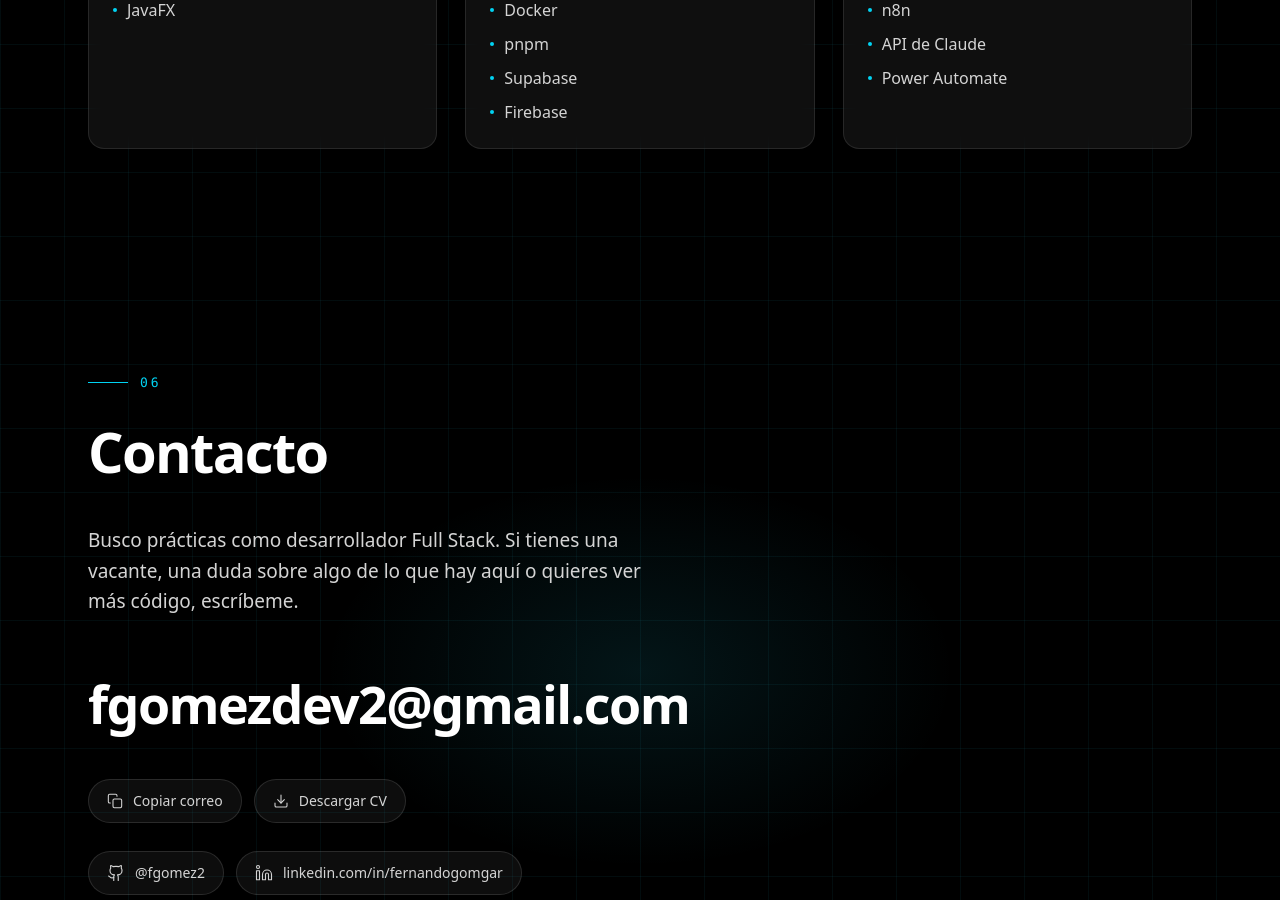
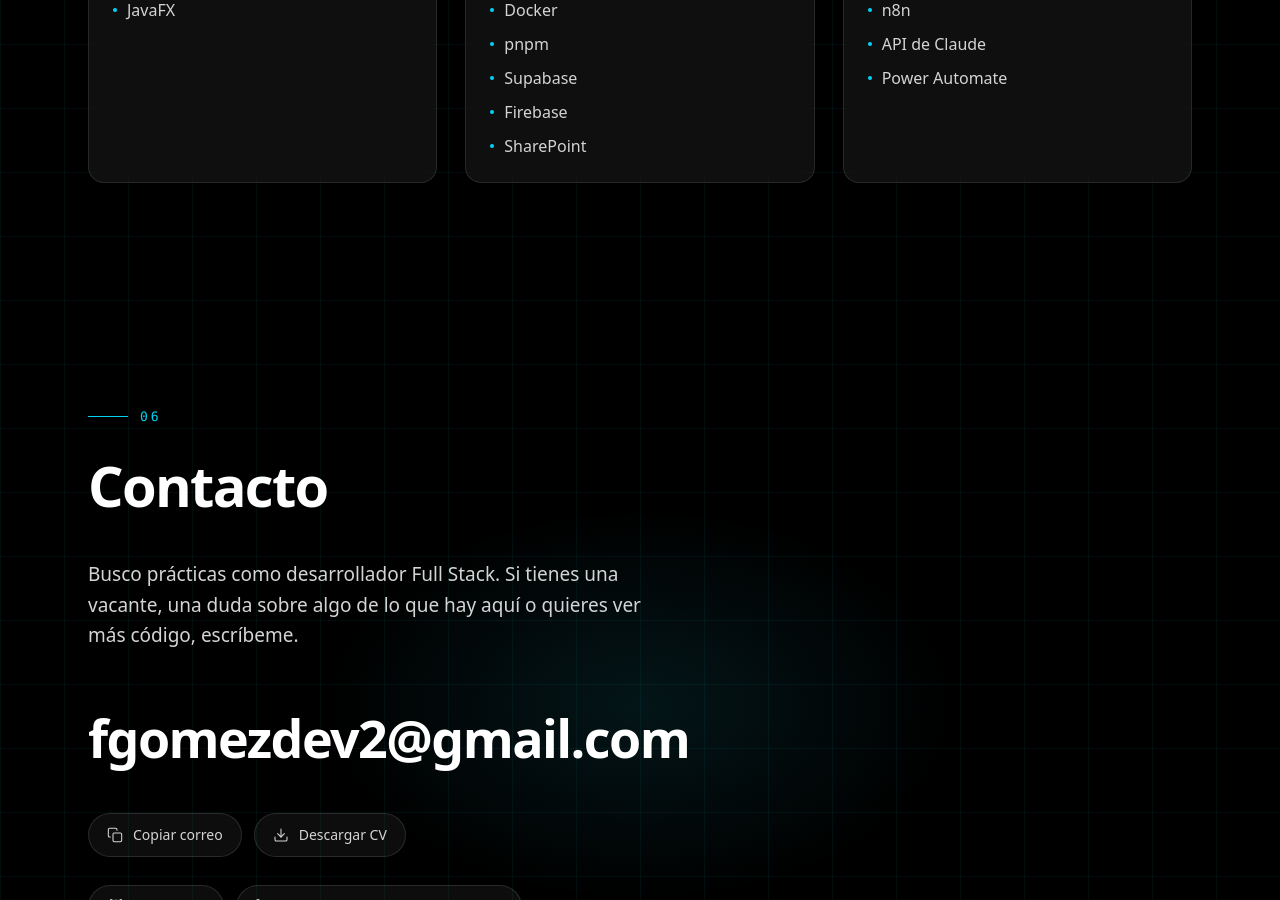
Before and after one commit to fgomez2/portfolio-fgg, a React (Vite) app: page / in a window 1280 px wide. Shown: the part 5620-6520 px from the top of the page. Built offline with nearby package versions, Linux system fonts and the light colour scheme.

Commit message:
tec actualizado

```diff
--- a/src/datos/tecnologias.js
+++ b/src/datos/tecnologias.js
@@ -33,7 +33,7 @@ export const categorias = [
         id: 'herramientas',
         titulo: 'Herramientas',
         icono: 'herramientas',
-        items: ['Git', 'GitHub', 'Docker', 'pnpm', 'Supabase', 'Firebase'],
+        items: ['Git', 'GitHub', 'Docker', 'pnpm', 'Supabase', 'Firebase', 'SharePoint'],
     },
     {
         id: 'ia',
```
